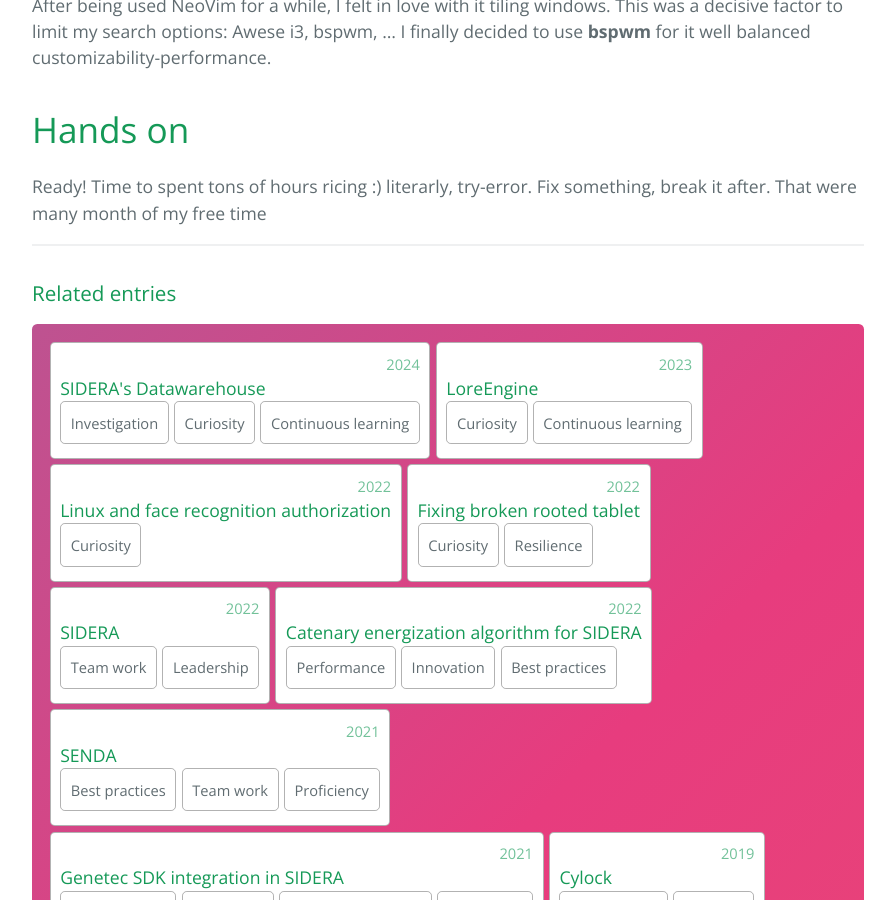
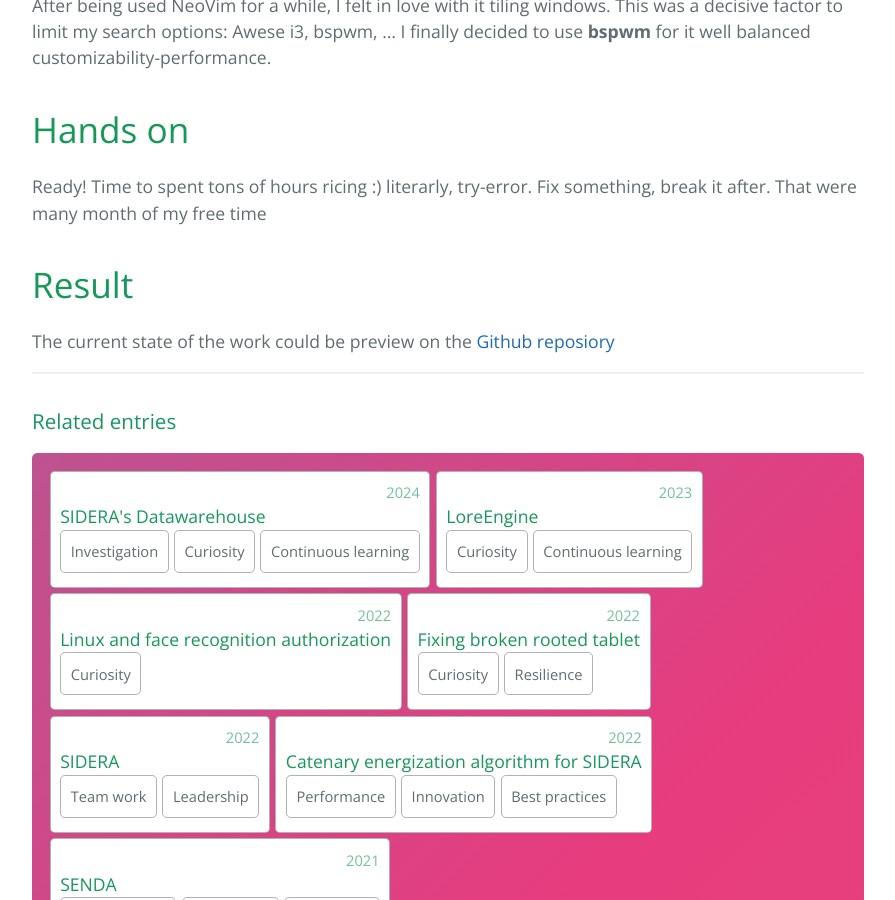
Before and after one commit to Carlosmape/carlosmape.github.io, a Jekyll site: the page built from _posts/2023-01-01-Build-a-desktop-environment-from-scratch.md, in a window 1280 px wide and 900 px high, scrolled down 1478 px. Shown: the whole window, without its empty margins (192-1087 px from the left). Built offline with Jekyll 4.4.1, drawn with Linux system fonts in a browser that asks for light colours.

Commit message:
Add: work result

```diff
--- a/_posts/2023-01-01-Build-a-desktop-environment-from-scratch.md
+++ b/_posts/2023-01-01-Build-a-desktop-environment-from-scratch.md
@@ -32,3 +32,6 @@
 
 # Hands on
 Ready! Time to spent tons of hours ricing :) literarly, try-error. Fix something, break it after. That were many month of my free time
+
+# Result
+The current state of the work could be preview on the [Github reposiory](https://github.com/Carlosmape/DesktopEnvironment-dotfiles/)
```
